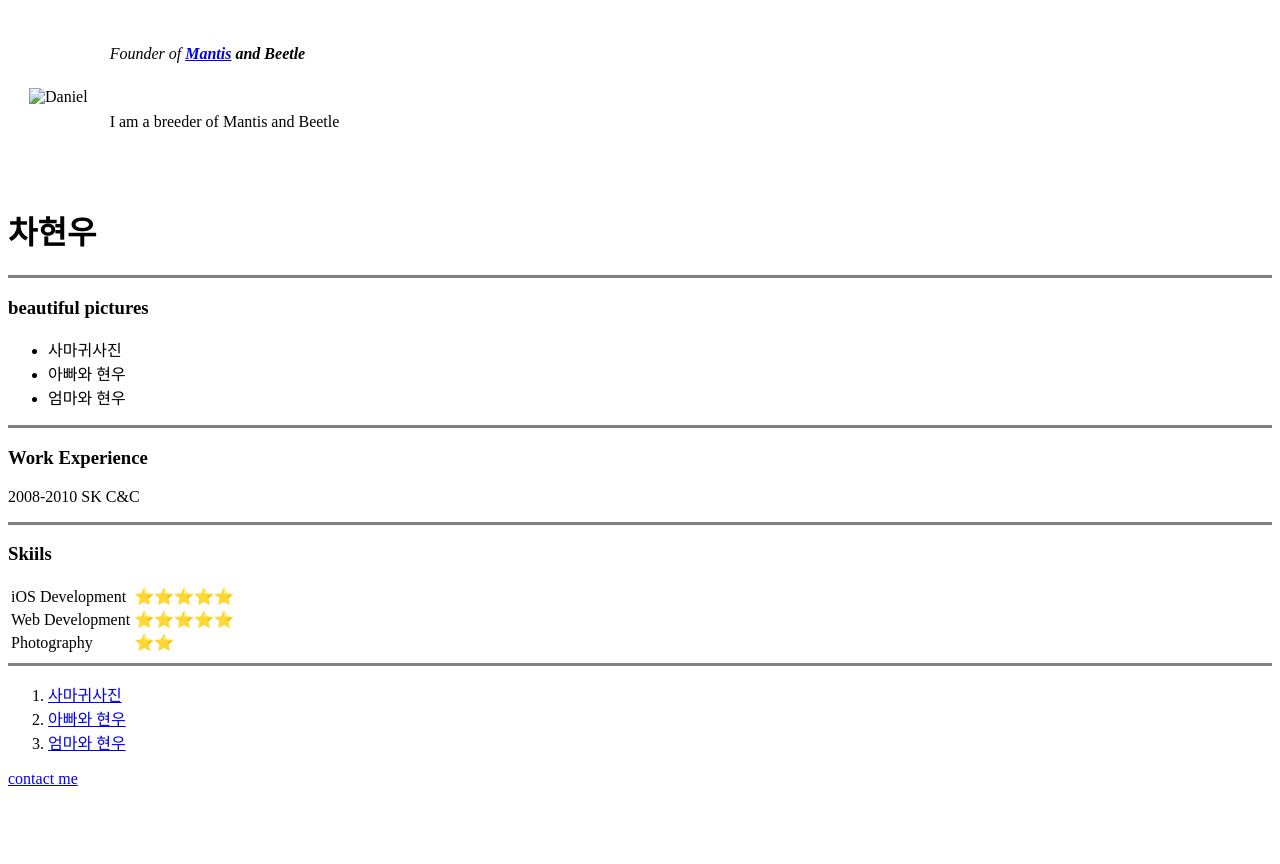
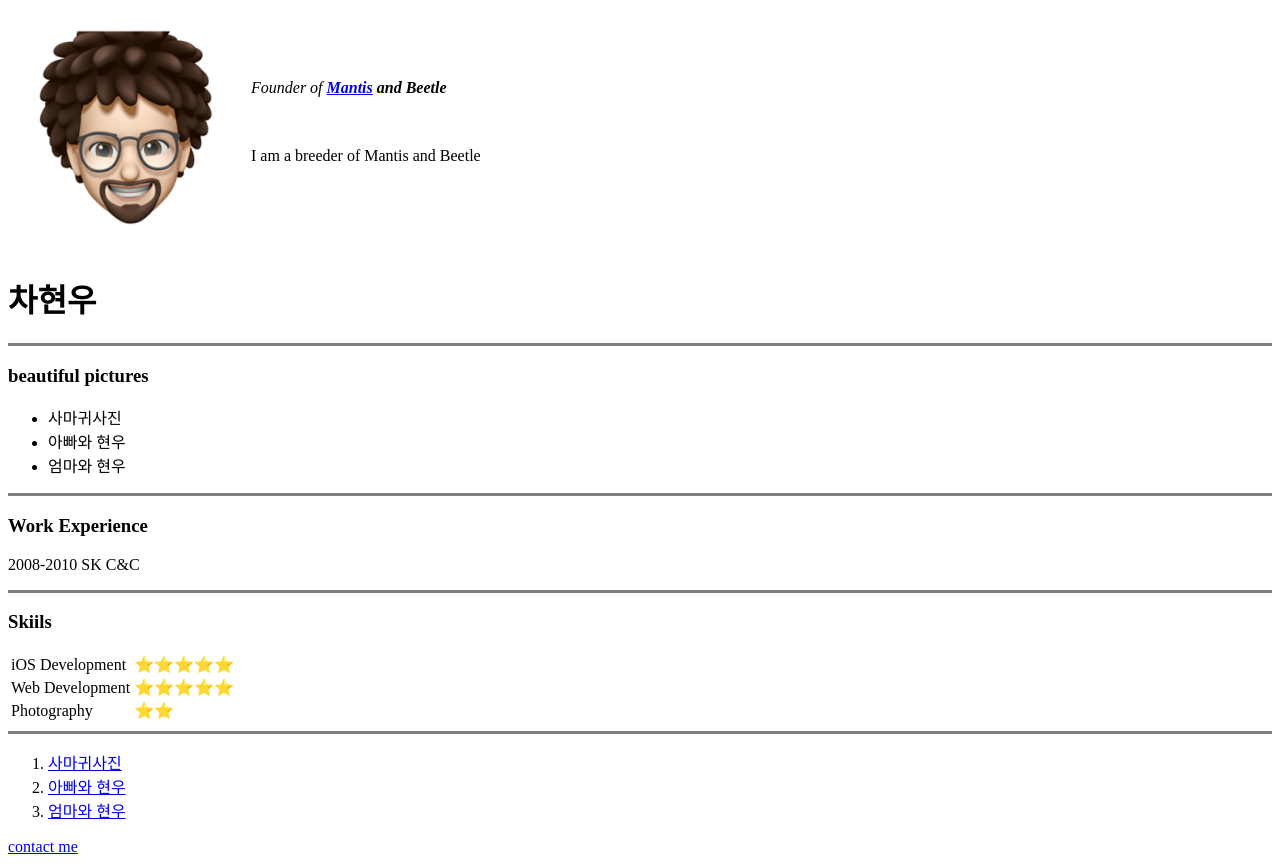
Before and after one commit to maclovedany/mantisworld, a plain HTML site: page index.html in a window 1280 px wide. Before the commit the page ends 800 px from the top, so only its background shows below. Drawn offline with Linux system fonts and the light colour scheme; the site is published under a folder, as on GitHub Pages, so addresses that start at the root find nothing.

Commit message:
Update index.html

```diff
--- a/index.html
+++ b/index.html
@@ -9,7 +9,7 @@
 <body>
   <table cellspacing="20">
     <tr>
-      <td><img src="/images/intro.png" alt="Daniel" height="200" width="200"></td>
+      <td><img src="images/intro.png" alt="Daniel" height="200" width="200"></td>
       <td>
         <p><em>Founder of <strong><a href="https://www.google.com/search?q=mantis&newwindow=1&sxsrf=AOaemvKagMEFgpPsNoM1jJYe5uYGEz7f2Q:1642937816722&source=lnms&tbm=isch&sa=X&ved=2ahUKEwiGm9Cn5Mf1AhXSQN4KHSiYCfgQ_AUoAXoECB8QAw">Mantis</a> and
               Beetle</strong></em></p><br>
```
